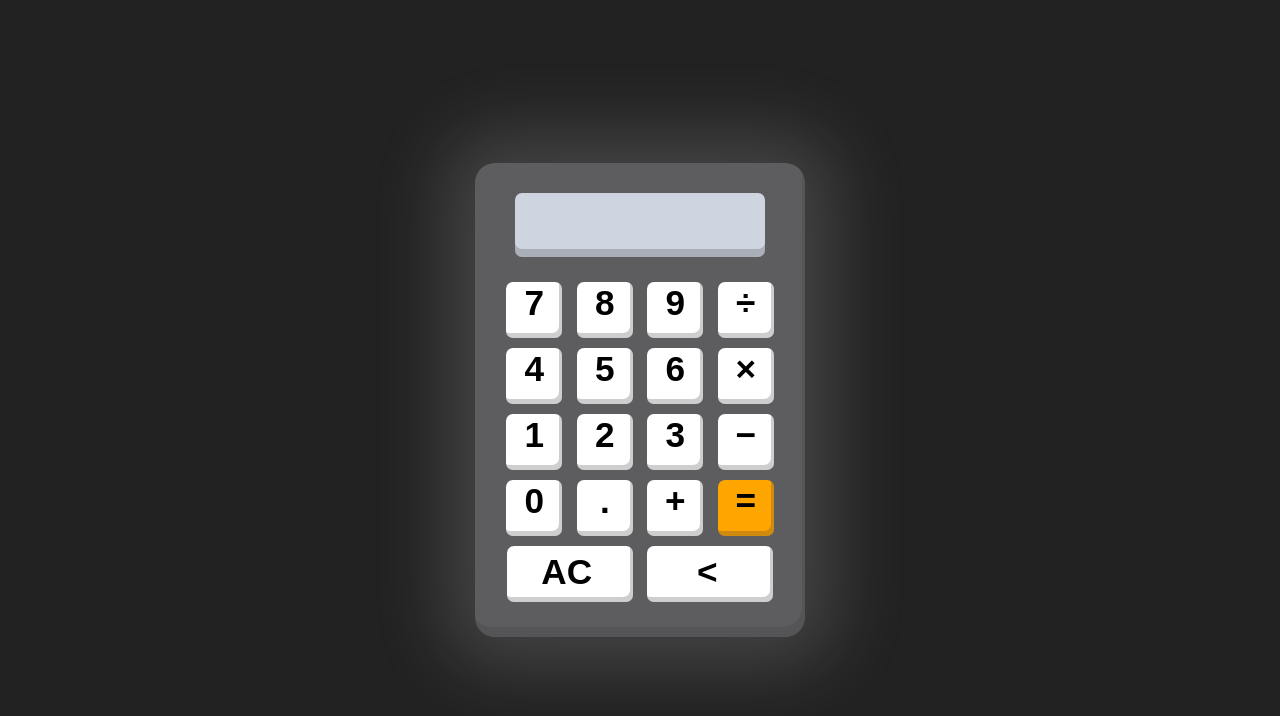
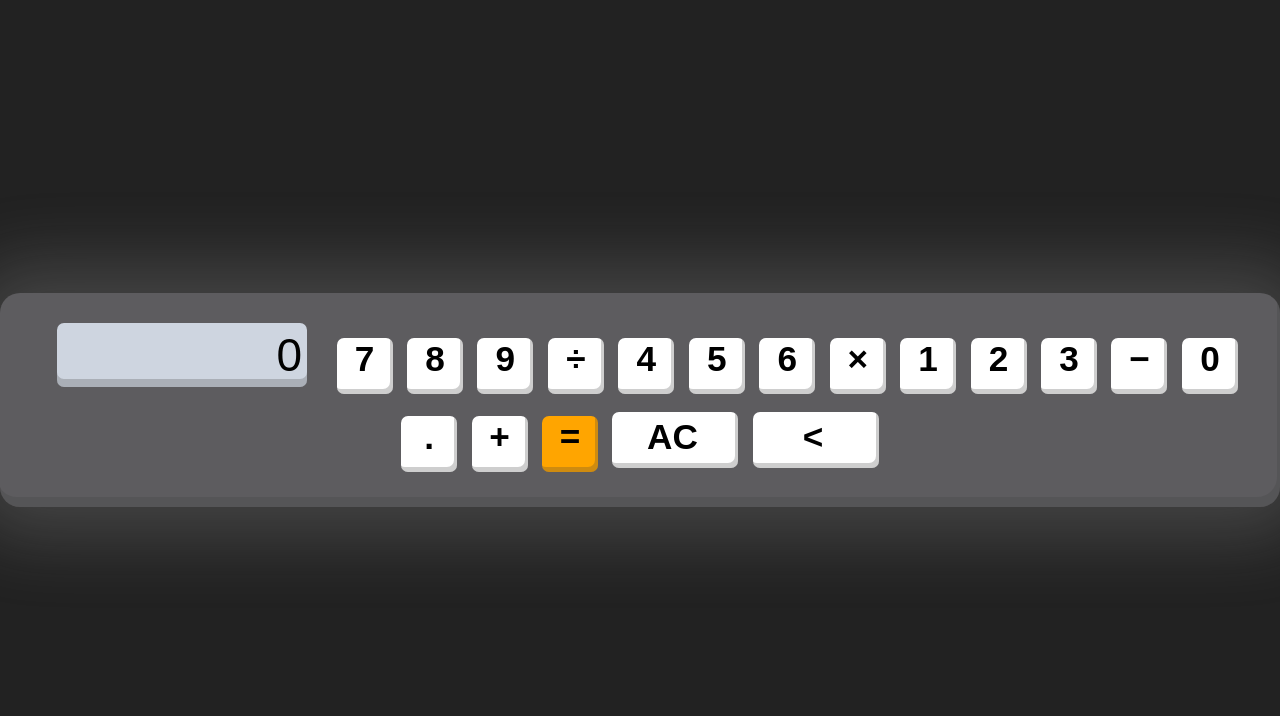
Before and after one commit to kloyxx/js-calculator-project.github.io, a plain HTML site: page index.html in a window 1280 px wide. Drawn offline with Linux system fonts and the light colour scheme; a web font is replaced by a local one.

Commit message:
index.html

```diff
--- a/index.html
+++ b/index.html
@@ -10,31 +10,31 @@
 <body>
     <div class="calc">
         <div class="container">
-            <input id="display" readonly>
-            <div class="buttons">
-                <button id="7" onclick="appendToDisplay('7')" type="button">7</button>
+            <input id="display-id" class="display" readonly maxlength="7" value="0">
+            <!-- <div class="buttons"> -->
+            <button id="seven" onclick="appendToDisplay('7')" type="button">7</button>
             <button id="8" onclick="appendToDisplay('8')" type="button">8</button>
             <button id="9" onclick="appendToDisplay('9')" type="button">9</button>
-                <button class="symbol" id="/" onclick="appendToDisplay('/')" type="button">&#247</button><br>
+            <button class="symbol" id="/" onclick="appendToDisplay('/')" type="button">&#247</button>
 
             <button id="4" onclick="appendToDisplay('4')" type="button">4</button>
             <button id="5" onclick="appendToDisplay('5')" type="button">5</button>
             <button id="6" onclick="appendToDisplay('6')" type="button">6</button>
-                <button class="symbol" id="x" onclick="appendToDisplay('&times')" type="button">&times</button><br>
+            <button class="symbol" id="x" onclick="appendToDisplay('&times')" type="button">&times</button>
 
             <button id="1" onclick="appendToDisplay('1')" type="button">1</button>
             <button id="2" onclick="appendToDisplay('2')" type="button">2</button>
             <button id="3" onclick="appendToDisplay('3')" type="button">3</button>
-                <button class="symbol" id="minus" onclick="appendToDisplay('-')" type="button">&#8722</button><br>
+            <button class="symbol" id="minus" onclick="appendToDisplay('-')" type="button">&#8722</button>
 
             <button id="0" onclick="appendToDisplay('0')">0</button>
             <button class="symbol" id="." onclick="appendToDisplayDot('.')" type="button">.</button>
             <button class="symbol" id="+" onclick="appendToDisplay('+')" type="button">&#43</button>
-                <button class="symbol" id="equals" onclick="calculate()" type="button">=</button><br>
+            <button class="symbol" id="equals" onclick="calculate()" type="button">=</button>
 
             <button id="clear" onclick="clearDisplay()" type="button">AC</button>
             <button id="clear-digit" onclick="clearDigit()" type="button">&lt</button>
-            </div>
+            <!-- </div> -->
         </div>
     </div>
     <script src="script.js"></script>
```
Lines whose indentation alone changed are shown as unchanged.
